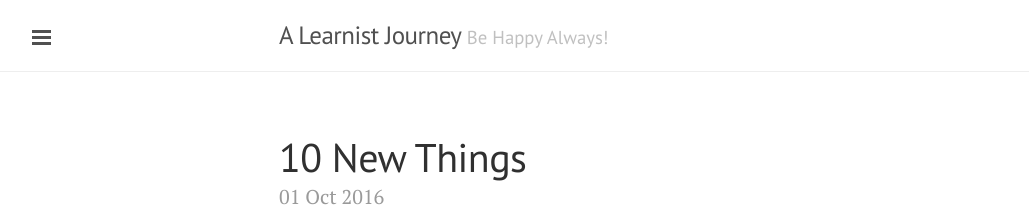
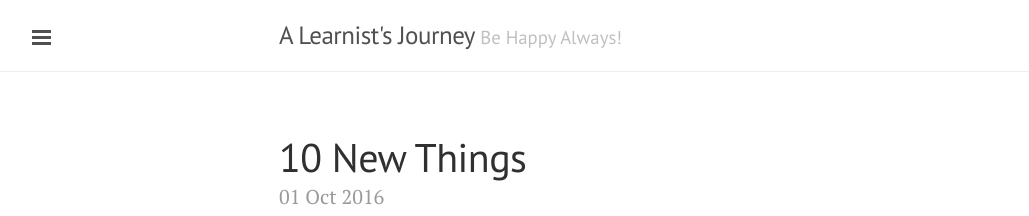
Before and after one commit to zacck-zz/zacck.github.io, a Jekyll site: the page built from index.html, in a window 1280 px wide. Shown: the top 216 px of the page, without its empty margins (1-1030 px from the left). Built offline with Jekyll 4.4.1, drawn with Linux system fonts in a browser that asks for light colours; the list of posts is cut into pages by our own code.

Commit message:
Edit desc

```diff
--- a/_config.yml
+++ b/_config.yml
@@ -2,7 +2,7 @@ excerpt_separator: ""
 pygments: true
 markdown: kramdown
 url: http://zacck.github.io
-title: A Learnist Journey
+title: A Learnist's Journey
 tagline: Be Happy Always!
 description: Hi guys my name is Zacck, I like learning stuff and tinkering with stuff. Welcome to my Journey feel free to come with me.
 paginate: 5
```
